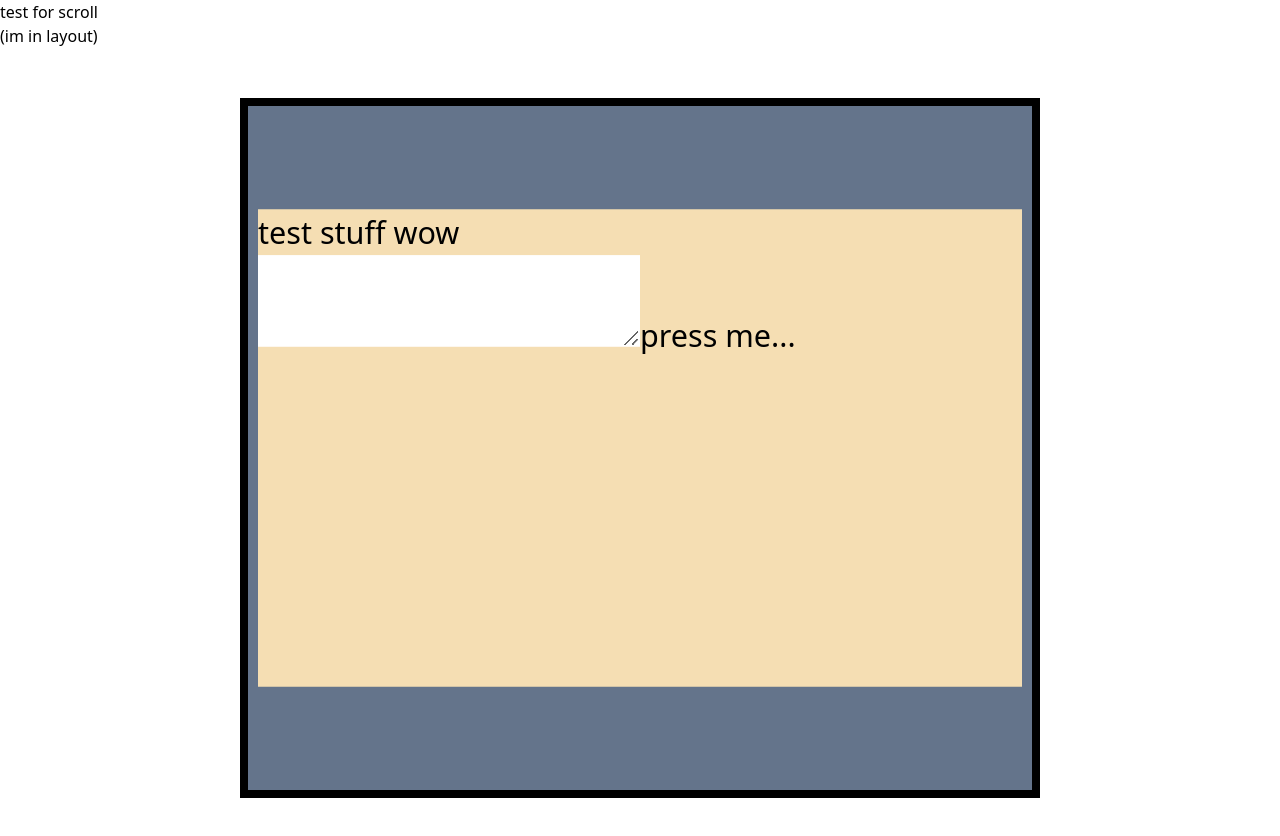
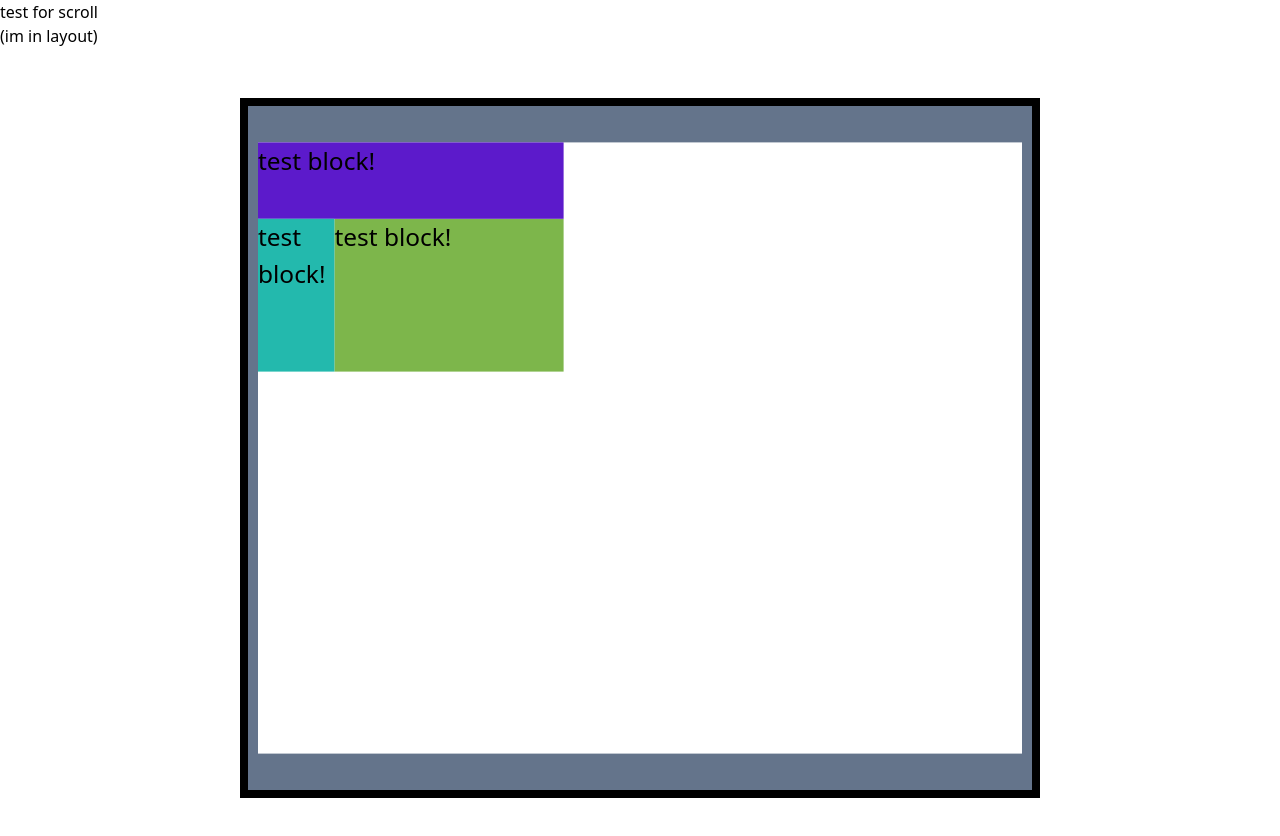
Before and after one commit to BradFeng02/eighty, a Next.js app: page /test in a window 1280 px wide. Shown: the top 836 px of the page. Built offline with nearby package versions, Linux system fonts and the light colour scheme.

Commit message:
grid system, fixed zoom, test blocks

```diff
--- a/app/components/Space/Space.module.css
+++ /dev/null
@@ -1,14 +0,0 @@
-.checker {
-  height: 100%;
-  width: 100%;
-  background-color: wheat;
-  /* background: conic-gradient(
-    #dcd1ad 90deg,
-    #77004f 90deg 180deg,
-    #dcd1ad 180deg 270deg,
-    #77004f 270deg
-  );
-  background-repeat: repeat;
-  background-size: 150px 150px;
-  background-position: top left; */
-}
--- a/app/components/Space/Space.tsx
+++ b/app/components/Space/Space.tsx
@@ -3,9 +3,14 @@
 import SpaceContent from './SpaceContent'
 import SpaceWrapper from './SpaceWrapper'
 
+const testSpace = {
+  wid: 10,
+  hgt: 8,
+}
+
 const Space = () => {
   return (
-    <SpaceWrapper>
+    <SpaceWrapper wid={testSpace.wid} hgt={testSpace.hgt}>
       <SpaceContent></SpaceContent>
     </SpaceWrapper>
   )
--- a/app/components/Space/SpaceContent.tsx
+++ b/app/components/Space/SpaceContent.tsx
@@ -1,11 +1,13 @@
 'use client'
+
+import TestBlock from '../blocks/TestBlock/TestBlock'
 
 const SpaceContent = () => {
   return (
     <div className="relative h-full w-full">
-      <p>test stuff wow</p>
-      <textarea></textarea>
-      <button>press me...</button>
+      <TestBlock wid={3} hgt={2} left={1} top={1}></TestBlock>
+      <TestBlock wid={4} hgt={1} left={0} top={0}></TestBlock>
+      <TestBlock wid={1} hgt={2} left={0} top={1}></TestBlock>
     </div>
   )
 }
--- a/app/components/Space/SpaceWrapper.tsx
+++ b/app/components/Space/SpaceWrapper.tsx
@@ -1,20 +1,26 @@
-import { useEffect, useRef, ReactNode } from 'react'
-import styles from './Space.module.css'
-import PanZoomController from './pan_zoom_logic'
+import { useEffect, useRef, ReactNode, useState } from 'react'
+import PanZoomController, {
+  FAST_TRANSITION,
+  NO_DRAG_TRANSITION_PROP,
+} from './pan_zoom_logic'
+import { GRID_SIZE_PX } from './constants'
 
-type props = {
+type Props = {
+  wid: number
+  hgt: number
   children: ReactNode
 }
 
-const SpaceWrapper = ({ children }: props) => {
+const SpaceWrapper = ({ wid, hgt, children }: Props) => {
   const container = useRef<HTMLDivElement>(null)
   const wrapper = useRef<HTMLDivElement>(null)
+  const [opacity, setOpacity] = useState(0)
 
   // mount & unmount
   useEffect(() => {
     const controller = new PanZoomController(container, wrapper)
     controller.registerListeners()
-    if (wrapper.current) wrapper.current.style.opacity = '1'
+    setOpacity(1)
 
     return () => {
       controller.destroy()
@@ -23,18 +29,20 @@ const SpaceWrapper = ({ children }: props) => {
 
   return (
     <div
-      className="flex h-full w-full touch-none items-center justify-center overflow-clip bg-slate-500"
+      className="h-full w-full touch-none overflow-clip bg-slate-500"
       ref={container}
     >
       <div
         ref={wrapper}
-        className={`${styles.checker} ease-out`}
+        className={`relative bg-white ease-out`}
         style={{
-          width: '400px',
-          height: '250px',
-          transitionDuration: '150ms',
-          transitionProperty: 'opacity, scale, translate',
-          opacity: 0,
+          width: wid * GRID_SIZE_PX,
+          height: hgt * GRID_SIZE_PX,
+          left: `calc((100% - ${wid * GRID_SIZE_PX}px) / 2.0)`,
+          top: `calc((100% - ${hgt * GRID_SIZE_PX}px) / 2.0)`,
+          transitionDuration: FAST_TRANSITION,
+          transitionProperty: NO_DRAG_TRANSITION_PROP,
+          opacity: opacity,
         }}
       >
         {children}
--- /dev/null
+++ b/app/components/Space/constants.ts
@@ -0,0 +1 @@
+export const GRID_SIZE_PX = 50
--- a/app/components/Space/pan_zoom_logic.tsx
+++ b/app/components/Space/pan_zoom_logic.tsx
@@ -1,18 +1,22 @@
-import { SPACE_ZOOM_RATE, WHEEL_PX_THRESH } from '@/app/constants'
+import { GRID_SIZE_PX } from './constants'
 import { Point2, clamp, point2, pt2Equals } from '@/app/utils'
 import { RefObject } from 'react'
+
+const DEFAULT_PADDING = 10
+const TAP_DEADZONE = 10
+const DOUBLE_TAP_DEADZONE = 30
+const DOUBLE_TAP_MS = 500
 
 export default class PanZoomController {
   private readonly container: HTMLDivElement
   private readonly node: HTMLDivElement
-  private readonly DEFAULT_PADDING = 10
-  private readonly MIN_ZOOM = 0.5
-  private readonly MAX_ZOOM = 3
-  private readonly TAP_DEADZONE = 10
-  private readonly DOUBLE_TAP_DEADZONE = 30
-  private readonly DOUBLE_TAP_MS = 500
 
+  private min_zoom = 0.5
+  private max_zoom: number
+  private target_zoom: number
   private initScale: number
+  private containerPos: Point2
+  private containerOffset = point2(0, 0)
   private containerBounds: Point2
   private nodeBounds: Point2
   private nodeMid: Point2
@@ -31,19 +35,26 @@ export default class PanZoomController {
     this.container = container.current
     this.node = node.current
 
+    const containerRect = this.container.getBoundingClientRect()
     const nodeRect = this.node.getBoundingClientRect()
+
+    this.containerPos = point2(containerRect.x, containerRect.y)
     this.nodeMid = point2(
       (nodeRect.left + nodeRect.right) / 2.0,
       (nodeRect.top + nodeRect.bottom) / 2.0
     )
     this.resetNodeMid = point2(this.nodeMid.x, this.nodeMid.y)
 
-    const containerRect = this.container.getBoundingClientRect()
     this.initScale = Math.min(
-      (containerRect.width - this.DEFAULT_PADDING * 2) / nodeRect.width,
-      (containerRect.height - this.DEFAULT_PADDING * 2) / nodeRect.height
+      (containerRect.width - DEFAULT_PADDING * 2) / nodeRect.width,
+      (containerRect.height - DEFAULT_PADDING * 2) / nodeRect.height
     )
+
     this.node.style.transform = `scale(${this.initScale})`
+    this.max_zoom =
+      Math.max(nodeRect.width, nodeRect.height) / (GRID_SIZE_PX * 4)
+    this.target_zoom =
+      Math.max(nodeRect.width, nodeRect.height) / (GRID_SIZE_PX * 8)
 
     this.nodeBounds = point2(nodeRect.width / 2.0, nodeRect.height / 2.0)
     this.containerBounds = point2(
@@ -68,11 +79,9 @@ export default class PanZoomController {
   readonly destroy = () => {
     this.container.removeEventListener('wheel', this.wheelHandler)
     this.container.removeEventListener('pointerdown', this.pointerDownHandler)
-    if (process.env.NODE_ENV !== 'production') {
-      // strict mode workaround
-      console.log('Space - dev mode')
-      this.node.style.transform = ''
-    }
+    this.setDragging(false)
+    this.node.style.transform = ''
+    this.node.style.transitionDuration = FAST_TRANSITION
   }
 
   /*****
@@ -80,7 +89,9 @@ export default class PanZoomController {
    *****/
 
   private pointerDownHandler = (e: PointerEvent) => {
+    this.trackContainerMoved()
     let doubletap = false
+    this.node.style.transitionDuration = FAST_TRANSITION
 
     switch (e.pointerType) {
       case 'mouse':
@@ -114,11 +125,12 @@ export default class PanZoomController {
   private catchDoubleTap = (type: string, e: PointerEvent) => {
     if (
       this.lastPointerDown?.type === type && // same type
-      e.timeStamp - this.lastPointerDown.time <= this.DOUBLE_TAP_MS && // time window
+      e.timeStamp - this.lastPointerDown.time <= DOUBLE_TAP_MS && // time window
       (e.clientX - this.lastPointerDown.clientX) ** 2 + // same place
         (e.clientY - this.lastPointerDown.clientY) ** 2 <
-        this.DOUBLE_TAP_DEADZONE ** 2
+        DOUBLE_TAP_DEADZONE ** 2
     ) {
+      this.node.style.transitionDuration = SLOW_TRANSITION
       // reset zoom if zoomed in/out, scale 2 otherwise
       if (this.scale != 1 || !pt2Equals(this.nodeMid, this.resetNodeMid)) {
         this.translateNode(
@@ -127,7 +139,10 @@ export default class PanZoomController {
         )
         this.zoomOriginNode(1.0 / this.scale, this.resetNodeMid)
       } else {
-        this.zoomOriginNode(2.0 / this.scale, point2(e.clientX, e.clientY))
+        this.zoomOriginNode(
+          this.target_zoom / this.scale,
+          point2(e.clientX, e.clientY)
+        )
         this.translateNode(
           this.resetNodeMid.x - e.clientX,
           this.resetNodeMid.y - e.clientY
@@ -224,7 +239,7 @@ export default class PanZoomController {
     if (this.penDownStart === null) return false
     const dx = clientX - this.penDownStart.x
     const dy = clientY - this.penDownStart.y
-    return dx * dx + dy * dy < this.TAP_DEADZONE ** 2
+    return dx * dx + dy * dy < TAP_DEADZONE ** 2
   }
 
   /*** TOUCH drag & pan & zoom ***/
@@ -354,7 +369,7 @@ export default class PanZoomController {
     if (this.touchDownStart === null || this.touch2 !== null) return false
     const dx = clientX - this.touchDownStart.x
     const dy = clientY - this.touchDownStart.y
-    return dx * dx + dy * dy < this.TAP_DEADZONE ** 2
+    return dx * dx + dy * dy < TAP_DEADZONE ** 2
   }
 
   /*** WHEEL zoom & pan ***/
@@ -368,6 +383,7 @@ export default class PanZoomController {
   private lastMagY: number = -1
 
   private wheelHandler = (e: WheelEvent) => {
+    this.node.style.transitionDuration = FAST_TRANSITION
     const dx_px = normalizeWheelDelta(e.deltaX, e.deltaMode)
     const dy_px = normalizeWheelDelta(e.deltaY, e.deltaMode)
     const magX = Math.abs(dx_px)
@@ -388,7 +404,11 @@ export default class PanZoomController {
     )
     const wheel = wheelX || wheelY
 
-    // start of new scroll
+    // new scroll, recheck container position
+    if (e.timeStamp - this.lastWheelTime > this.WHEEL_BREAK_TIME_MS) {
+      this.trackContainerMoved()
+    }
+    // wheel or start of new scroll
     if (wheel || e.timeStamp - this.lastWheelTime > this.WHEEL_BREAK_TIME_MS) {
       if (magX > 0) this.lastMagX = magX
       if (magY > 0) this.lastMagY = magY
@@ -460,14 +480,14 @@ export default class PanZoomController {
   private translateNode = (dx: number, dy: number) => {
     const bx =
       Math.max(
-        this.containerBounds.x - this.scaled(this.nodeBounds.x),
-        this.scaled(this.nodeBounds.x)
-      ) - this.DEFAULT_PADDING
+        this.containerBounds.x - this.numScaled(this.nodeBounds.x),
+        this.numScaled(this.nodeBounds.x) - this.containerBounds.x / 2.0
+      ) - DEFAULT_PADDING
     const by =
       Math.max(
-        this.containerBounds.y - this.scaled(this.nodeBounds.y),
-        this.scaled(this.nodeBounds.y)
-      ) - this.DEFAULT_PADDING
+        this.containerBounds.y - this.numScaled(this.nodeBounds.y),
+        this.numScaled(this.nodeBounds.y) - this.containerBounds.y / 2.0
+      ) - DEFAULT_PADDING
     const clampdx = clamp(this.translate.x + dx, -bx, bx) - this.translate.x
     const clampdy = clamp(this.translate.y + dy, -by, by) - this.translate.y
     this.translate.x = this.translate.x + clampdx
@@ -478,7 +498,7 @@ export default class PanZoomController {
   }
 
   private scaleNode = (factor: number) => {
-    this.scale = clamp(this.scale * factor, this.MIN_ZOOM, this.MAX_ZOOM)
+    this.scale = clamp(this.scale * factor, this.min_zoom, this.max_zoom)
     this._scaleElementCSS(this.scale)
   }
 
@@ -490,8 +510,10 @@ export default class PanZoomController {
 
     // translate
     this.translateNode(
-      (this.nodeMid.x - origin.x) * scaled + origin.x - this.nodeMid.x,
-      (this.nodeMid.y - origin.y) * scaled + origin.y - this.nodeMid.y
+      (this.nodeMid.x - (origin.x + this.containerOffset.x)) * scaled +
+        (origin.x + this.containerOffset.x - this.nodeMid.x),
+      (this.nodeMid.y - (origin.y + this.containerOffset.y)) * scaled +
+        (origin.y + this.containerOffset.y - this.nodeMid.y)
     )
   }
 
@@ -499,11 +521,11 @@ export default class PanZoomController {
     if (dragging) {
       this.drag = true
       document.body.classList.add('nodrag')
-      this.node.style.transitionProperty = 'none'
+      this.node.style.transitionProperty = DRAG_TRANSITION_PROP
     } else {
       this.drag = false
       document.body.classList.remove('nodrag')
-      this.node.style.transitionProperty = 'scale, translate'
+      this.node.style.transitionProperty = NO_DRAG_TRANSITION_PROP
     }
   }
 
@@ -525,10 +547,23 @@ export default class PanZoomController {
     window.removeEventListener('pointercancel', dragStopHandler)
   }
 
-  private scaled = (n: number) => n * this.initScale * this.scale
+  private numScaled = (n: number) => n * this.initScale * this.scale
+
+  private trackContainerMoved = () => {
+    const containerRect = this.container.getBoundingClientRect()
+    this.containerOffset = point2(
+      this.containerPos.x - containerRect.x,
+      this.containerPos.y - containerRect.y
+    )
+  }
 }
 
 // utils
+
+export const NO_DRAG_TRANSITION_PROP = 'opacity, scale, translate'
+export const DRAG_TRANSITION_PROP = 'none'
+export const SLOW_TRANSITION = '500ms'
+export const FAST_TRANSITION = '150ms'
 
 type PointerEventHandler = (e: PointerEvent) => void
 type pointerEventDetails = {
--- /dev/null
+++ b/app/components/blocks/BlockWrapper.tsx
@@ -0,0 +1,39 @@
+'use client'
+
+import { ReactNode, useEffect, useState } from 'react'
+import { GRID_SIZE_PX } from '../Space/constants'
+
+type Props = {
+  wid: number
+  hgt: number
+  left: number
+  top: number
+  children: ReactNode
+}
+
+const BlockWrapper = ({ wid, hgt, left, top, children }: Props) => {
+  const [color, setColor] = useState('#FFFFFF')
+
+  useEffect(() => {
+    setColor(
+      `rgb(${Math.random() * 200 + 20}, ${Math.random() * 200 + 20}, ${Math.random() * 200 + 20})`
+    )
+  }, [])
+
+  return (
+    <div
+      className="absolute"
+      style={{
+        width: wid * GRID_SIZE_PX,
+        height: hgt * GRID_SIZE_PX,
+        left: left * GRID_SIZE_PX,
+        top: top * GRID_SIZE_PX,
+        backgroundColor: color,
+      }}
+    >
+      {children}
+    </div>
+  )
+}
+
+export default BlockWrapper
--- /dev/null
+++ b/app/components/blocks/TestBlock/TestBlock.tsx
@@ -0,0 +1,20 @@
+'use client'
+
+import BlockWrapper from '../BlockWrapper'
+
+type Props = {
+  wid: number
+  hgt: number
+  left: number
+  top: number
+}
+
+const TestBlock = (props: Props) => {
+  return (
+    <BlockWrapper {...props}>
+      <p>test block!</p>
+    </BlockWrapper>
+  )
+}
+
+export default TestBlock
--- a/app/constants.ts
+++ /dev/null
@@ -1,5 +0,0 @@
-export const SPACE_ZOOM_RATE = 1000.0
-
-export const PAN_SLOW = 50
-
-export const WHEEL_PX_THRESH = 100.0
--- a/app/test/page.tsx
+++ b/app/test/page.tsx
@@ -5,7 +5,7 @@ const testpage = () => {
   return (
     <>
       <main
-        className={`${styles['test-container']} flex border-8 border-solid border-black`}
+        className={`${styles['test-container']} border-8 border-solid border-black`}
       >
         <Space></Space>
       </main>
```
